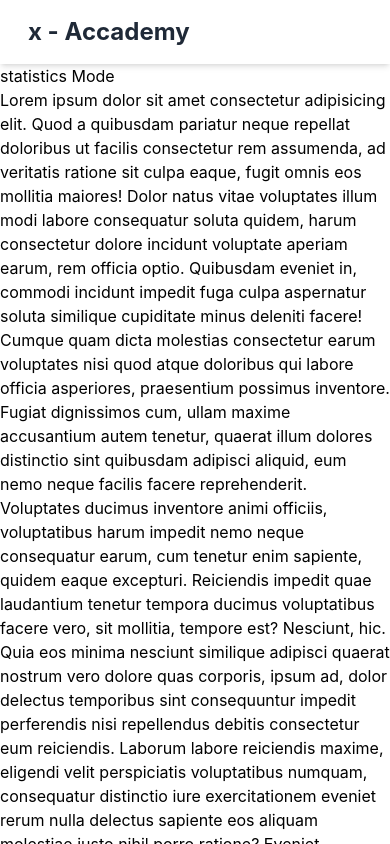
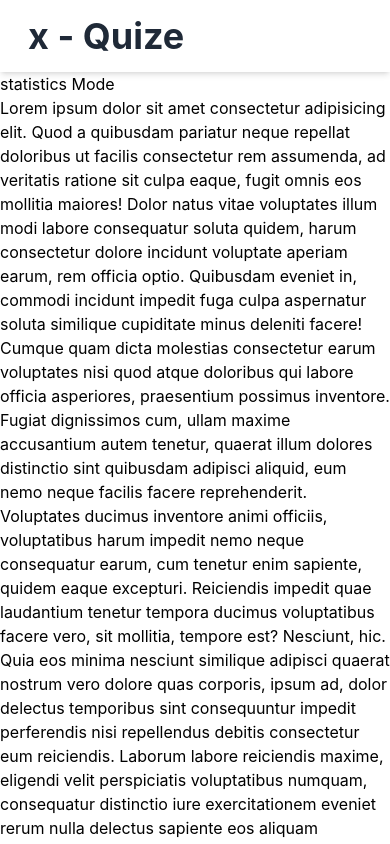
Before and after one commit to tanzilmia/quize-app, a React (Create React App) app: page /statistics in a window 390 px wide. Shown: the top 844 px of the page. Built offline with nearby package versions, Linux system fonts and the light colour scheme.

Commit message:
responsive navbar

```diff
--- a/src/component/Navbar/Navbar.js
+++ b/src/component/Navbar/Navbar.js
@@ -7,8 +7,8 @@ const [open, setopen] = useState(false)
     return (
         <div className='shadow-md w-full top-0 left-0'>
             <div className='md:flex items-center justify-between bg-white py-4 md:px-10 px-7'>
-              <div className='font-bold text-2xl cursor-pointer flex items-center text-gray-800'>
-                x - Accademy
+              <div className='font-bold text-4xl cursor-pointer flex items-center text-gray-800'>
+                x - Quize
               </div>
 
               <div onClick={()=> setopen(!open)} className='text-3xl absolute right-8 top-6 cursor-pointer md:hidden'>
@@ -16,7 +16,7 @@ const [open, setopen] = useState(false)
               {/* <ion-icon name="close"></ion-icon> */}
               </div>
 
-              <ul className= {`md:flex md:items-center md:pb-0 pb-10 absolute md:static sm:bg-white md:z-auto z-[-1] left-0 w-full md:w-auto md:pl-0 pl-9 transition-all duration-500 ease-in ${open ? 'top-20': 'top-[-500px]' }`}>
+              <ul className= {`md:flex md:items-center md:pb-0 pb-10 absolute md:static bg-white left-0 w-full md:w-auto md:pl-0 pl-9 transition-all duration-500 ease-in ${open ? 'top-20': 'top-[-500px]' }`}>
 
                 <NavLink className='md:ml-8 my-5 md:my-0 text-xl text-gray-800 hover:text-gray-400 duration-500  block' to= '/'>Home</NavLink>
                 <NavLink className='md:ml-8 my-5 md:my-0 text-xl text-gray-800 hover:text-gray-400 duration-500  block' to= '/statistics'>Statistics</NavLink>
--- a/src/component/Topic/Topic.js
+++ b/src/component/Topic/Topic.js
@@ -2,7 +2,6 @@ import React from 'react';
 import { useNavigate } from 'react-router-dom';
 
 const Topic = ({topic}) => {
-    // dstructure topic
     let {name,logo,total,id} = topic
     let naviget = useNavigate()
     const showQuize = () =>{
--- a/src/component/quizediv/Quizediv.js
+++ b/src/component/quizediv/Quizediv.js
@@ -8,7 +8,7 @@ const Quizediv = () => {
     let {questions} = quizes
     return (
         <div>
-            <h2 className='text-2xl text-center my-5'> Improve Your <span className='t text-green-500'>{quizes.name}</span> Skills With Quize </h2>
+            <h2 className='text-2xl text-center my-5'> Improve Your <span className=' text-green-500 font-bold'>{quizes.name}</span> Skills With Quize </h2>
 
             <div className= 'flex flex-wrap w-9/12 m-auto'>
                 {
```
